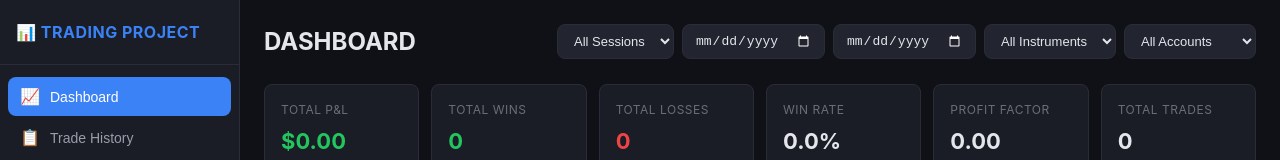
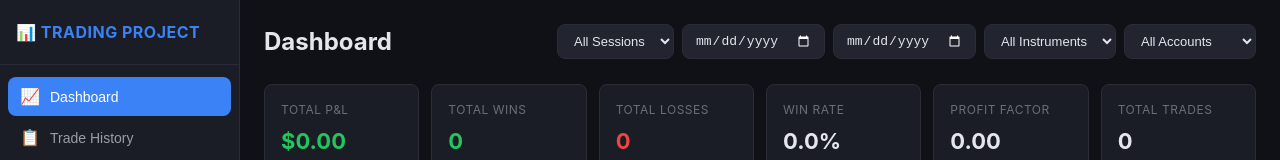
Before and after one commit to N3stie/Trading-Project, a plain HTML site: page index.html in a window 1280 px wide. Shown: the top 160 px of the page. Drawn offline with nearby package versions, Linux system fonts and the light colour scheme.

Commit message:
fixing code

```diff
--- a/index.html
+++ b/index.html
@@ -57,7 +57,7 @@
         <!-- ===== DASHBOARD PAGE ===== -->
         <section id="dashboard" class="page active">
             <div class="page-header">
-                <h1>DASHBOARD</h1>
+                <h1>Dashboard</h1>
 
                 <!-- Session Filter -->
                 <div class="filter-bar">
```
